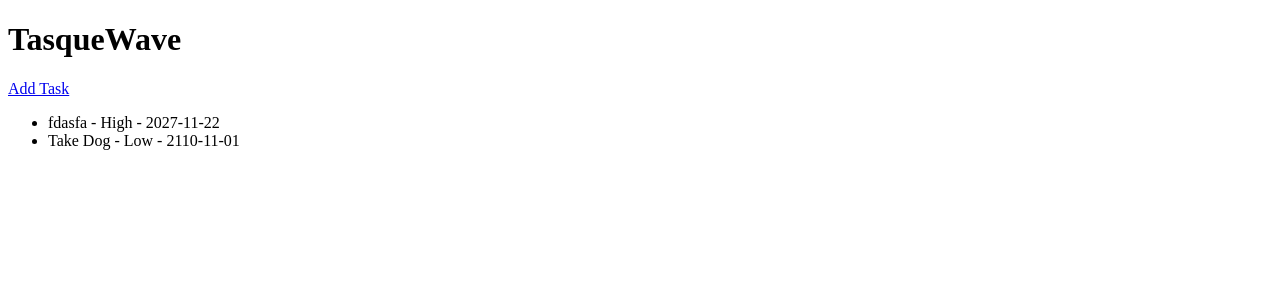
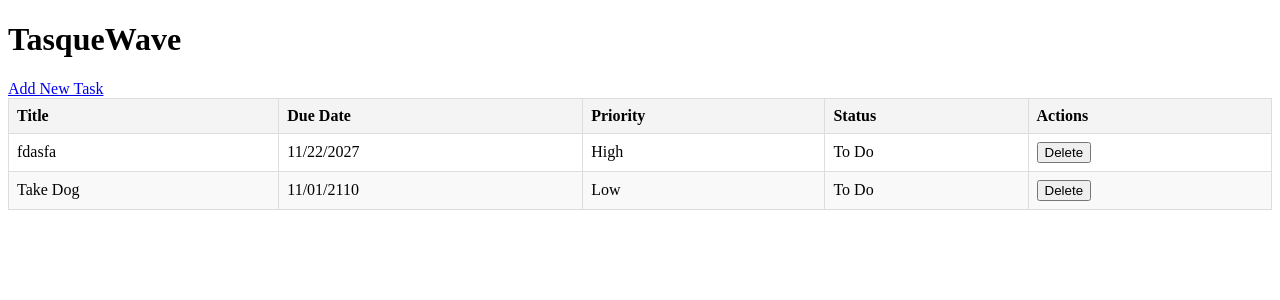
Before and after one commit to eweiss4/TasqueWave, a Flask app: page / in a window 1280 px wide. Shown: the top 300 px of the page. Run offline with Flask 3, Linux system fonts and the light colour scheme.

Commit message:
Add files via upload

```diff
--- a/app.py
+++ b/app.py
@@ -13,9 +13,12 @@ app.config['SECRET_KEY'] = 'your_secret_key'
 db.init_app(app)
 
 @app.route('/')
+@app.route('/')
 def index():
-    tasks = Task.query.all()
+    # Sort by priority and then by due date (ascending order for both)
+    tasks = Task.query.order_by(Task.priority.asc(), Task.due_date.asc()).all()
     return render_template('index.html', tasks=tasks)
+
 
 @app.route('/add', methods=['GET', 'POST'])
 def add_task():
@@ -31,7 +34,15 @@ def add_task():
         db.session.add(task)
         db.session.commit()
         return redirect(url_for('index'))
-    return render_template('add_task.html', form=form)
+    return render_template('add_task.html', form = form)
+
+@app.route('/delete/<int:task_id>', methods=['POST'])
+def delete_task(task_id):
+    task = Task.query.get(task_id)
+    if task:
+        db.session.delete(task)
+        db.session.commit()
+    return redirect(url_for('index'))
 
 if __name__ == '__main__':
     with app.app_context():
--- a/forms.py
+++ b/forms.py
@@ -3,8 +3,8 @@ from wtforms import StringField, TextAreaField, DateField, SelectField, SubmitFi
 from wtforms.validators import DataRequired
 
 class TaskForm(FlaskForm):
-    title = StringField('Title', validators=[DataRequired()])
+    title = StringField('Title', validators = [DataRequired()])
     description = TextAreaField('Description')
-    due_date = DateField('Due Date', format='%Y-%m-%d', validators=[DataRequired()])
-    priority = SelectField('Priority', choices=[('Low', 'Low'), ('Medium', 'Medium'), ('High', 'High')], validators=[DataRequired()])
+    due_date = DateField('Due Date', format = '%Y-%m-%d', validators = [DataRequired()])
+    priority = SelectField('Priority', choices = [('Low', 'Low'), ('Medium', 'Medium'), ('High', 'High')], validators = [DataRequired()])
     submit = SubmitField('Add Task')
--- /dev/null
+++ b/static/styles.css
@@ -0,0 +1,22 @@
+table {
+    width: 100%;
+    border-collapse: collapse;
+}
+
+th, td {
+    border: 1px solid #ddd;
+    padding: 8px;
+    text-align: left;
+}
+
+th {
+    background-color: #f4f4f4;
+}
+
+tr:nth-child(even) {
+    background-color: #f9f9f9;
+}
+
+tr:hover {
+    background-color: #f1f1f1;
+}
--- a/templates/index.html
+++ b/templates/index.html
@@ -1,15 +1,39 @@
 <!DOCTYPE html>
 <html lang="en">
 <head>
+    <meta charset="UTF-8">
+    <meta name="viewport" content="width=device-width, initial-scale=1.0">
     <title>TasqueWave</title>
+    <link rel="stylesheet" href="{{ url_for('static', filename='styles.css') }}">
 </head>
 <body>
     <h1>TasqueWave</h1>
-    <a href="/add">Add Task</a>
-    <ul>
-        {% for task in tasks %}
-        <li>{{ task.title }} - {{ task.priority }} - {{ task.due_date }}</li>
-        {% endfor %}
-    </ul>
+    <a href="{{ url_for('add_task') }}">Add New Task</a>
+    <table>
+        <thead>
+            <tr>
+                <th>Title</th>
+                <th>Due Date</th>
+                <th>Priority</th>
+                <th>Status</th>
+                <th>Actions</th>
+            </tr>
+        </thead>
+        <tbody>
+            {% for task in tasks %}
+            <tr>
+                <td>{{ task.title }}</td>
+                <td>{{ task.due_date.strftime('%m/%d/%Y') }}</td>
+                <td>{{ task.priority }}</td>
+                <td>{{ task.status }}</td>
+                <td>
+                    <form action="{{ url_for('delete_task', task_id=task.id) }}" method="POST">
+                        <button type="submit" onclick="return confirm('Are you sure you want to delete this task?')">Delete</button>
+                    </form>
+                </td>
+            </tr>
+            {% endfor %}
+        </tbody>
+    </table>
 </body>
 </html>
```
Also changed, not shown: models.py (+6 -6 lines), templates/add_task.html (line endings or trailing spaces).
